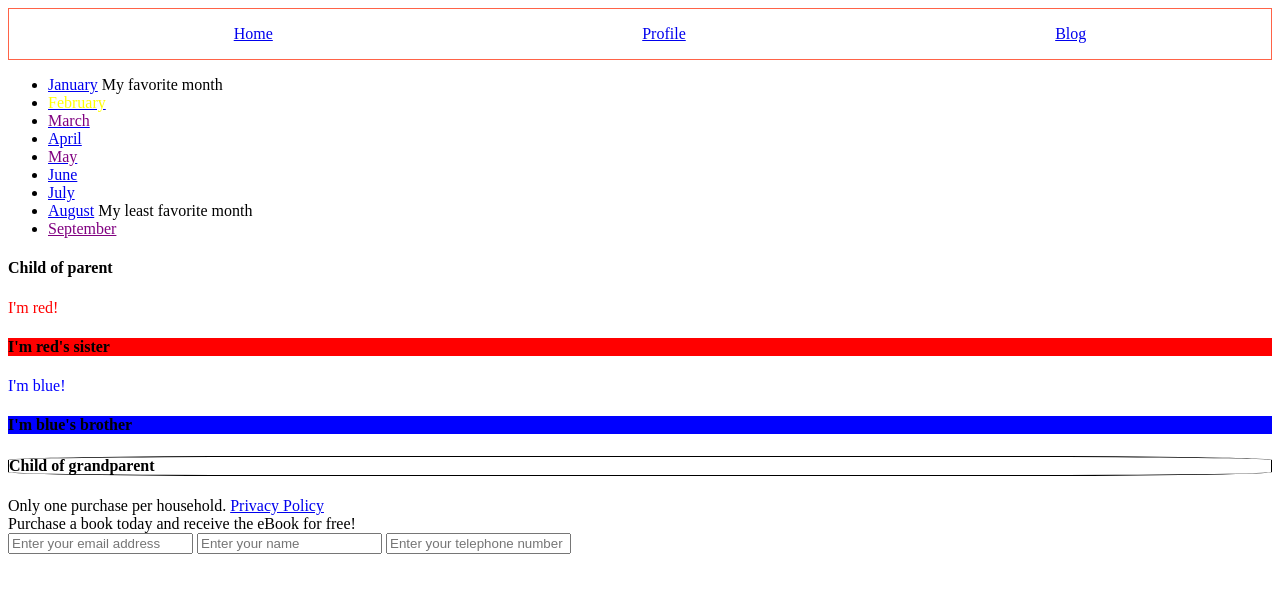
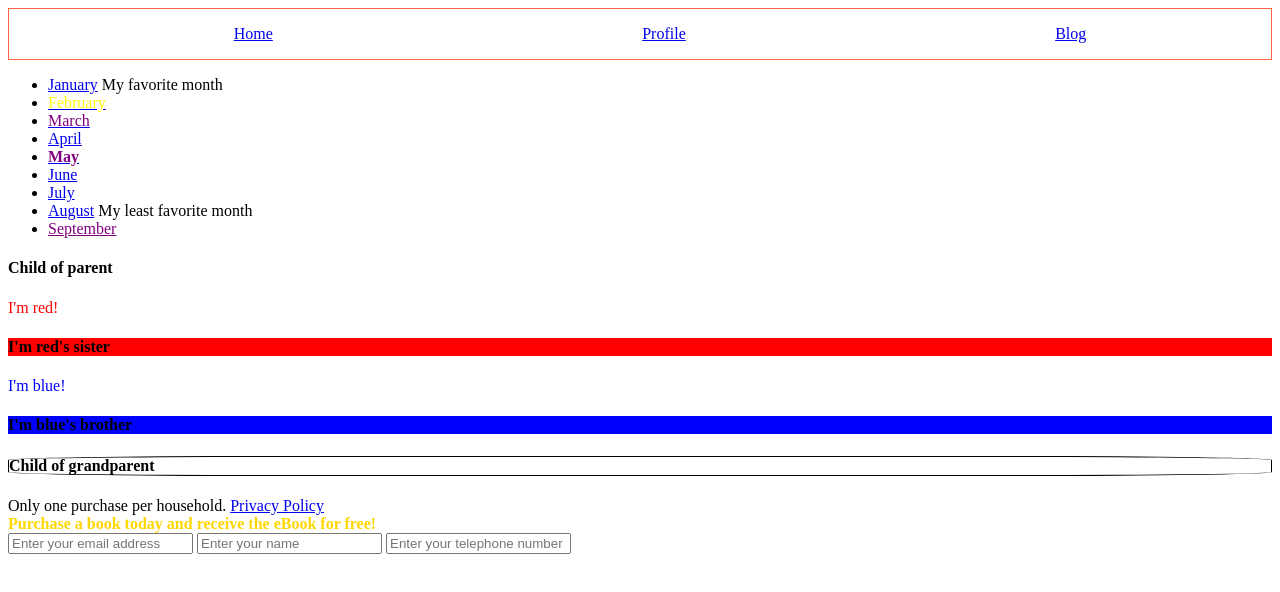
Before and after one commit to SorrelBrigman/CSSSelectors, a plain HTML site: page index.html in a window 1280 px wide. Drawn offline with Linux system fonts and the light colour scheme.

Commit message:
styled promo

```diff
--- a/selectors.css
+++ b/selectors.css
@@ -44,3 +44,9 @@ a .promo .disabled {
 	border: 1px solid;
 	border-radius: 20%;
 }
+
+
+.promo {
+	color: gold;
+	font-weight: bold;
+}
```
